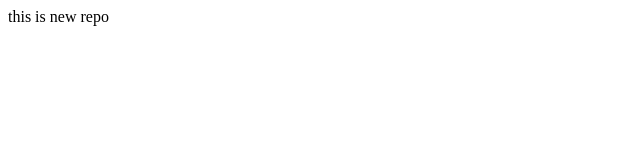
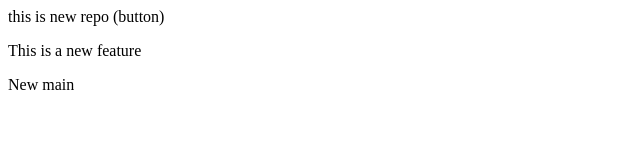
Before and after one commit to shrishti-shashwat/LocalRepo, a plain HTML site: page localRepo/index.html in a window 1280 px wide. Shown: the whole page, without its empty margins (0-640 px from the left). Drawn offline with Linux system fonts and the light colour scheme.

```diff
--- a/localRepo/index.html
+++ b/localRepo/index.html
@@ -1 +1,3 @@
-<p> this is new repo</p>
+<p> this is new repo (button)</p>
+<p>This is a new feature</p>
+<p>New main</p>
```
